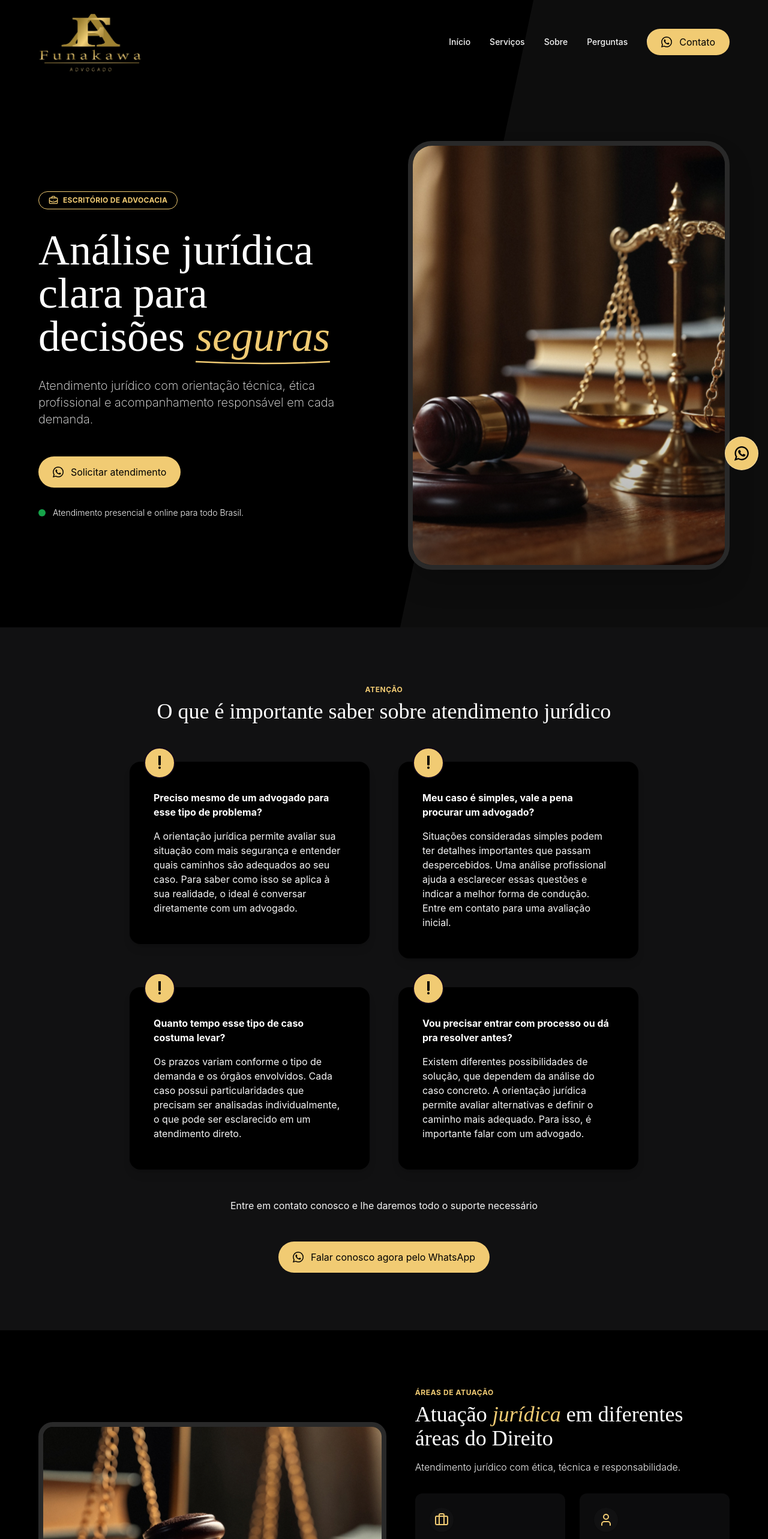
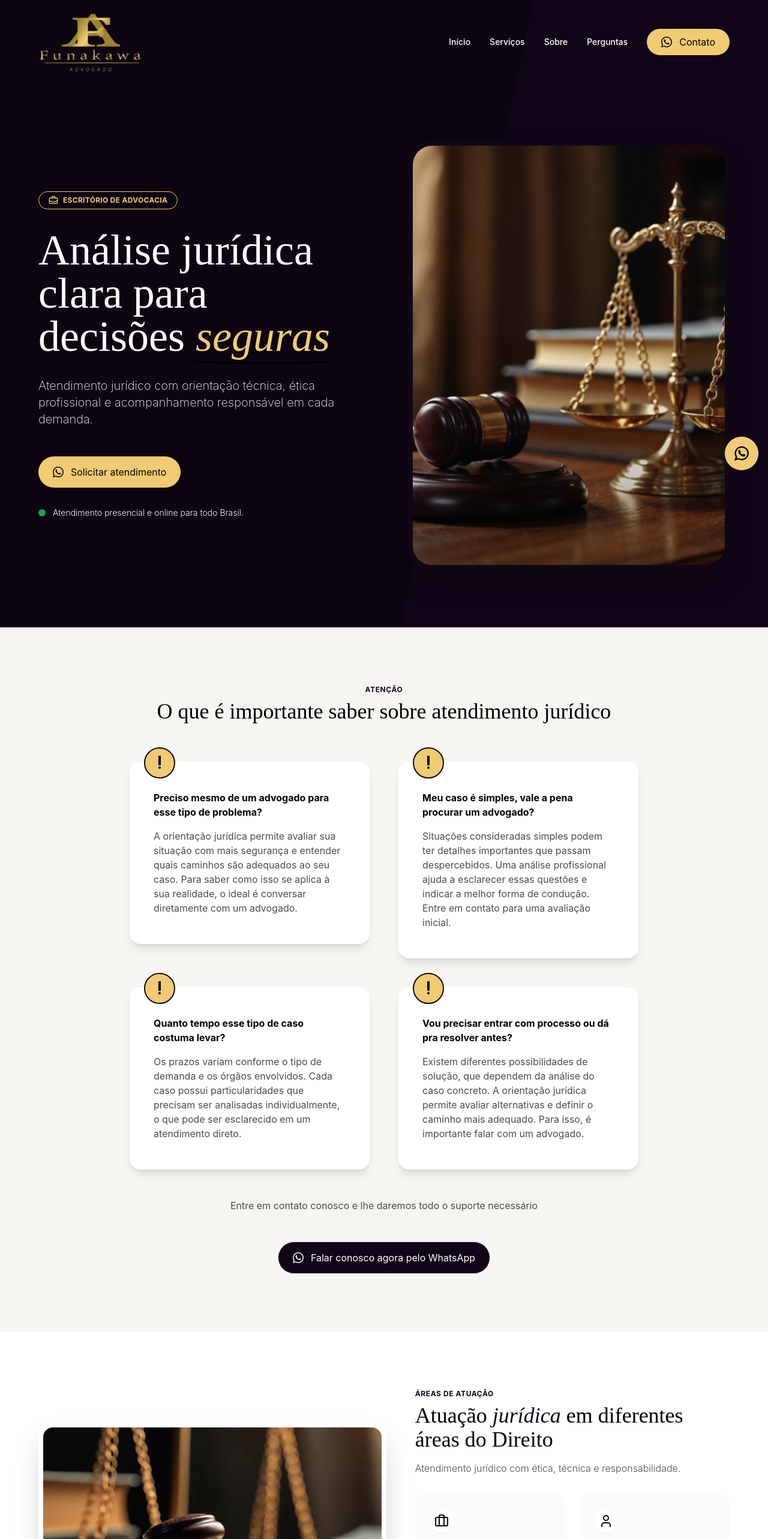
Before and after one commit to Paper-Street-Softwares/LPI-Diego, a React (Vite) app: page / in a window 1280 px wide. Shown: the top 2566 px of the page at 60% size. Built offline with nearby package versions, Linux system fonts and the light colour scheme.

Commit message:
fix: Ajustes de colorMode

```diff
--- a/src/components/interactives/WhatsAppAnimated.jsx
+++ b/src/components/interactives/WhatsAppAnimated.jsx
@@ -88,12 +88,15 @@ export default function WhatsappAnimated() {
   const themes = whatsAppColor ? whatsAppThemes : defaultButtonThemes
 
   const colorButton = themes[colorMode] || themes.default
-  const iconColor = colorMode === 'dark' ? '#000' : '#fff'
+  let iconColor
 
-  console.log({
-    whatsAppColor,
-    colorMode,
-  })
+  if (whatsAppColor) {
+    // iconColor = colorMode === 'dark' ? '#fff' : '#000'
+    iconColor = '#fff'
+  } else {
+    iconColor =
+      colorMode === 'dark' || colorMode === 'defaultDark' ? '#000' : '#fff'
+  }
 
   return (
     <>
--- a/src/components/sections/AboutNovoTemplate.jsx
+++ b/src/components/sections/AboutNovoTemplate.jsx
@@ -10,6 +10,7 @@ import { Button } from '../interactives/ButtonNovoTemplate'
 import SectionWrapper from '../sectionElements/SectionWrapper'
 import MotionDivDownToUp from '../animation/MotionDivDownToUp'
 import SectionHeaderNovo from '../sectionElements/SectionHeaderNovo'
+import { defaultButtonThemes } from '../../context/UseContextArchive'
 
 function AboutNovoTemplate({ ButtonModal, colorMode, benefits }) {
   const [visible, setVisible] = useState(false)
@@ -168,7 +169,11 @@ function AboutNovoTemplate({ ButtonModal, colorMode, benefits }) {
                         }
                         link={content.texts.links.ctaWhatsapp}
                         label={content.texts.about.ctaButtonText}
-                        colorMode={colorMode}
+                        bgClass={
+                          colorMode === 'defaultDark' || colorMode === 'light'
+                            ? defaultButtonThemes.light
+                            : defaultButtonThemes.dark
+                        }
                         className={`clickevent`}
                       />
                       <ButtonReflexo
--- a/src/components/sections/FaqNovoTemplate.jsx
+++ b/src/components/sections/FaqNovoTemplate.jsx
@@ -11,9 +11,12 @@ import content from '../../content/content'
 import SectionHeaderNovo from '../sectionElements/SectionHeaderNovo'
 import ButtonReflexo from '../../components/interactives/ButtonReflexo'
 import MotionDivDownToUp from '../animation/MotionDivDownToUp'
+import { ButtonsLps } from '../../context/UseContextArchive'
+import { defaultButtonThemes } from '../../context/UseContextArchive'
 
 function FaqNovoTemplate({ colorMode }) {
   const faqs = Object.values(content.texts.faq.questions)
+  const { showGlobalButtonsLps } = ButtonsLps()
 
   // Classes dinâmicas conforme colorMode
   let text, textOpacity, hoverText, backgroundMode
@@ -88,25 +91,25 @@ function FaqNovoTemplate({ colorMode }) {
               </Accordion>
             </MotionDivDownToUp>
           </div>
-
+          {showGlobalButtonsLps && (
+            <MotionDivDownToUp>
               <div
-            className={`flex justify-center mx-auto mt-12 scale-100 hover:scale-90 duration-500 w-fit transition-all cursor-pointer ${textOpacity}`}
+                className={`flex justify-center mx-auto mt-12 w-fit transition-all cursor-pointer ${textOpacity}`}
               >
-            <a
-              href={content.texts.links.ctaWhatsapp}
-              className="clickevent w-fit"
-              target="_blank"
-            >
-              Clique aqui caso tenha mais dúvidas
-            </a>
-            {/* <ButtonReflexo
+                <ButtonReflexo
                   icon={content.texts.svgs.wpp}
                   link={content.texts.links.ctaWhatsapp}
-              label={content.texts.hero.ctaButtonText}
-              colorMode={colorMode}
+                  label={content.texts.faq.paragraph}
+                  bgClass={
+                    colorMode === 'defaultDark' || colorMode === 'light'
+                      ? defaultButtonThemes.light
+                      : defaultButtonThemes.dark
+                  }
                   className="clickevent my-0"
-            /> */}
+                />
               </div>
+            </MotionDivDownToUp>
+          )}
         </section>
       </SectionWrapper>
     </SectionArea>
--- a/src/components/sections/FeaturesNovaTemplate.jsx
+++ b/src/components/sections/FeaturesNovaTemplate.jsx
@@ -7,7 +7,10 @@ import Typography from '@mui/material/Typography'
 import SectionArea from '../sectionElements/SectionArea'
 import ButtonReflexo from '../interactives/ButtonReflexo'
 import ExpandMoreIcon from '@mui/icons-material/ExpandMore'
-import { ButtonsLps } from '../../context/UseContextArchive'
+import {
+  ButtonsLps,
+  defaultButtonThemes,
+} from '../../context/UseContextArchive'
 import AccordionDetails from '@mui/material/AccordionDetails'
 import AccordionSummary from '@mui/material/AccordionSummary'
 import MotionDivDownToUp from '../animation/MotionDivDownToUp'
@@ -17,7 +20,7 @@ import SectionHeaderNovo from '../sectionElements/SectionHeaderNovo'
 
 const features = Object.values(content.texts.features.cards)
 
-function FeaturesNovaTemplate({ colorMode, frasesDestaque }) {
+function FeaturesNovaTemplate({ colorMode, frasesDestaque, accordion }) {
   // Definindo classes dinamicamente conforme o colorMode
   let backgroundMode,
     text,
@@ -150,7 +153,11 @@ function FeaturesNovaTemplate({ colorMode, frasesDestaque }) {
                         }
                         link={content.texts.links.ctaWhatsapp}
                         label={content.texts.features.ctaButtonText}
-                        colorMode={colorMode}
+                        bgClass={
+                          colorMode === 'defaultDark' || colorMode === 'light'
+                            ? defaultButtonThemes.light
+                            : defaultButtonThemes.dark
+                        }
                         className="clickevent mt-12"
                       />
                       <ButtonReflexo
@@ -179,7 +186,9 @@ function FeaturesNovaTemplate({ colorMode, frasesDestaque }) {
                   colorMode={colorMode}
                 />
 
-                {/* <div className="w-full">
+                {accordion ? (
+                  <div className="w-full">
+                    <MotionDivDownToUp>
                       <div>
                         {features.map((item, index) => (
                           <Accordion
@@ -199,7 +208,10 @@ function FeaturesNovaTemplate({ colorMode, frasesDestaque }) {
                                 backgroundColor: bgAccordion,
                               }}
                             >
-                          <Typography component="span" className={`${text}`}>
+                              <Typography
+                                component="span"
+                                className={`${text}`}
+                              >
                                 {item.title}
                               </Typography>
                             </AccordionSummary>
@@ -216,8 +228,9 @@ function FeaturesNovaTemplate({ colorMode, frasesDestaque }) {
                           </Accordion>
                         ))}
                       </div>
-                </div> */}
-
+                    </MotionDivDownToUp>
+                  </div>
+                ) : (
                   <div className="grid tablet1:grid-cols-2 gap-6">
                     {features.slice(0, 6).map((feature, idx) => (
                       <MotionDivDownToUp>
@@ -244,6 +257,7 @@ function FeaturesNovaTemplate({ colorMode, frasesDestaque }) {
                       </MotionDivDownToUp>
                     ))}
                   </div>
+                )}
               </div>
             </div>
           </div>
--- a/src/components/sections/HeroTemplateNovo.jsx
+++ b/src/components/sections/HeroTemplateNovo.jsx
@@ -49,7 +49,7 @@ function HeroTemplateNovo({
       textDestaque = 'text-primaryDark'
       bgMinitag = 'bg-transparent border-primaryDark text-primaryDark'
       // textObs = 'text-green-500'
-      image = ' border-[8px] border-white'
+      image = ' border-[8px]'
       bgAlertHero = 'bg-white'
       borderColor = 'bg-white'
       break
@@ -61,22 +61,22 @@ function HeroTemplateNovo({
       textDestaque = 'text-primaryLight'
       bgMinitag = 'bg-transparent border-primaryLight text-primaryLight'
       // textObs = 'text-green-500'
-      image = ' border-[8px] border-borderImage'
+      image = ' border-[8px]'
       bgAlertHero = 'bg-black text-white/60'
       borderColor = 'border-borderImage'
 
       break
     case 'defaultDark':
-      backgroundMode = 'bg-transparent'
-      bgFaixaHero = 'bg-[color-mix(in_srgb,var(--primaryDark),black_30%)]'
+      backgroundMode = 'bg-[color-mix(in_srgb,var(--primaryDark),black_30%)]'
+      bgFaixaHero = 'bg-primaryDark'
       text = 'text-corTitulosBranca'
       textOpacity = 'text-corOutrosTextosBranca'
       textDestaque = 'text-primaryLight'
       bgMinitag = 'bg-transparent border-primaryLight text-primaryLight'
       // textObs = 'text-green-500'
-      image = ' border-[8px] border-primaryLight'
+      image = ' border-[8px]'
       bgAlertHero = 'bg-black text-white/60'
-      borderColor = 'border-primaryLight'
+      borderColor = 'border-primaryDark'
 
       break
 
@@ -88,7 +88,7 @@ function HeroTemplateNovo({
       textDestaque = 'text-primaryDark'
       bgMinitag = 'bg-transparent border-primaryDark text-primaryDark'
       // textObs = 'text-green-500'
-      image = ' border-[8px] border-white'
+      image = ' border-[8px]'
       bgAlertHero = 'bg-white'
       borderColor = 'bg-white'
   }
@@ -134,7 +134,7 @@ function HeroTemplateNovo({
         />
 
         <SectionWrapper>
-          <div className="container relative z-10 grid lg:grid-cols-2 gap-4 phone2:gap-6 lg:gap-20 items-center">
+          <div className="relative z-10 grid lg:grid-cols-2 gap-4 phone2:gap-6 lg:gap-20 items-center w-full">
             {/* Content */}
 
             <div
@@ -221,8 +221,8 @@ function HeroTemplateNovo({
                     className={`font-secondFont font-light flex gap-2 items-center ${textOpacity}`}
                   >
                     {/* <span>
-                    <Check />
-                  </span>{' '} */}
+                      <Check />
+                    </span>{' '} */}
                     {content.texts.hero.obsHero.text}
                   </span>
                   {obsTwo && (
@@ -230,7 +230,7 @@ function HeroTemplateNovo({
                       className={`font-secondFont font-light flex gap-2 items-center ${textOpacity}`}
                     >
                       <span>
-                        <FileText />
+                        <Check />
                       </span>{' '}
                       {content.texts.hero.obsHero.textTwo}
                     </span>
--- a/src/components/sections/Important.jsx
+++ b/src/components/sections/Important.jsx
@@ -6,6 +6,7 @@ import CardsImportants from '../cards/CardsImportants'
 import content from '../../content/content'
 import ButtonReflexo from '../../components/interactives/ButtonReflexo'
 import MotionDivDownUp from '../animation/MotionDivDownToUp'
+import { defaultButtonThemes } from '../../context/UseContextArchive'
 
 function Important({ colorMode }) {
   const listCards = Object.values(content.texts.important.cards)
@@ -71,6 +72,11 @@ function Important({ colorMode }) {
             icon={content.texts.svgs.wpp}
             link={content.texts.links.ctaWhatsapp}
             className={`clickevent`}
+            bgClass={
+              colorMode === 'defaultDark' || colorMode === 'light'
+                ? defaultButtonThemes.light
+                : defaultButtonThemes.dark
+            }
           />
         </MotionDivDownUp>
       </SectionWrapper>
--- a/src/components/sections/StepsNovoTemplate.jsx
+++ b/src/components/sections/StepsNovoTemplate.jsx
@@ -9,6 +9,7 @@ import ButtonAlert from '../interactives/ButtonAlert'
 import { Phone } from 'lucide-react'
 import MotionDivDownToUp from '../animation/MotionDivDownToUp'
 import { ButtonsLps } from '../../context/UseContextArchive'
+import { defaultButtonThemes } from '../../context/UseContextArchive'
 
 function StepsNovoTemplate({ colorMode }) {
   const steps = Object.values(content.texts.steps.cards)
@@ -120,7 +121,11 @@ function StepsNovoTemplate({ colorMode }) {
                       }
                       link={content.texts.links.ctaWhatsapp}
                       label={content.texts.steps.ctaButtonText}
-                      colorMode={colorMode}
+                      bgClass={
+                        colorMode === 'defaultDark' || colorMode === 'light'
+                          ? defaultButtonThemes.light
+                          : defaultButtonThemes.dark
+                      }
                       className={`clickevent`}
                     />
                     <ButtonReflexo
@@ -197,7 +202,11 @@ function StepsNovoTemplate({ colorMode }) {
                       }
                       link={content.texts.links.ctaWhatsapp}
                       label={content.texts.steps.ctaButtonText}
-                      colorMode={colorMode}
+                      bgClass={
+                        colorMode === 'defaultDark' || colorMode === 'light'
+                          ? defaultButtonThemes.light
+                          : defaultButtonThemes.dark
+                      }
                       className={`clickevent`}
                     />
                     <ButtonReflexo
--- a/src/context/UseContextArchive.jsx
+++ b/src/context/UseContextArchive.jsx
@@ -3,7 +3,7 @@ import { createContext, useContext, useState } from 'react'
 const ColorModeContext = createContext(null)
 
 export function ColorModeProvider({ children }) {
-  const [colorMode, setColorMode] = useState('dark') // defaultDark, defaultLight, light, dark
+  const [colorMode, setColorMode] = useState('defaultDark') // defaultDark, defaultLight, light, dark
 
   const [whatsAppColor] = useState(false) // ativa cor do WhatsApp
   const [showGlobalButton] = useState(false) // ativa as os botões e caixa de alerta
@@ -35,17 +35,16 @@ export function ButtonsLps() {
 }
 
 export const whatsAppThemes = {
-  light: 'bg-wppDark text-corTitulosPreto border-green-600/30',
+  light: 'bg-wppDark text-corTitulosBranca border-green-600/30',
   dark: 'bg-wppLight text-corTitulosBranca border-green-600/30',
-  defaultDark: 'bg-wppDark text-corTitulosPreto border-green-600/30',
-  defaultLight: 'bg-wppDark text-corTitulosPreto border-green-600/30',
+  defaultDark: 'bg-wppDark text-corTitulosBranca border-green-600/30',
+  defaultLight: 'bg-wppDark text-corTitulosBranca border-green-600/30',
 }
 
 export const defaultButtonThemes = {
   light: 'bg-primaryDark text-corTitulosBranca border border-primaryDark/20 ',
   dark: 'bg-primaryLight text-corTitulosPreto',
-  defaultDark:
-    'bg-primaryDark text-corTitulosBranca border border-primaryDark/20 ',
+  defaultDark: 'bg-primaryLight text-corTitulosPreto',
   defaultLight:
     'bg-primaryDark text-corTitulosBranca border border-primaryDark/20 ',
 }
```
Lines whose indentation alone changed are shown as unchanged.
